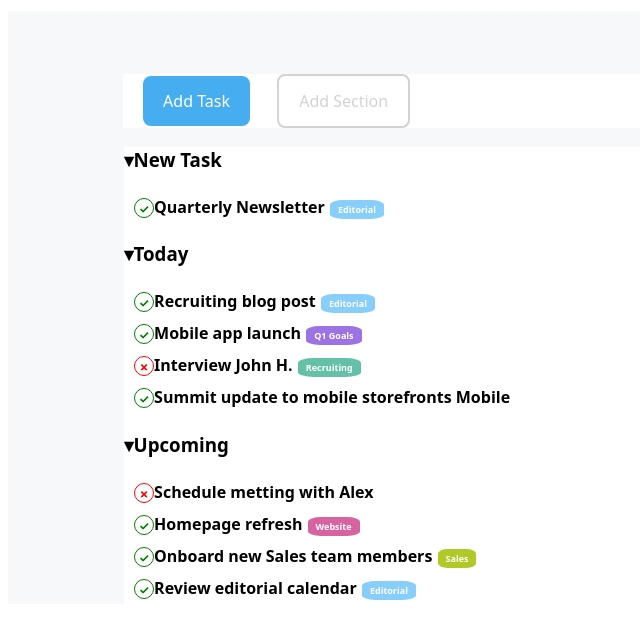
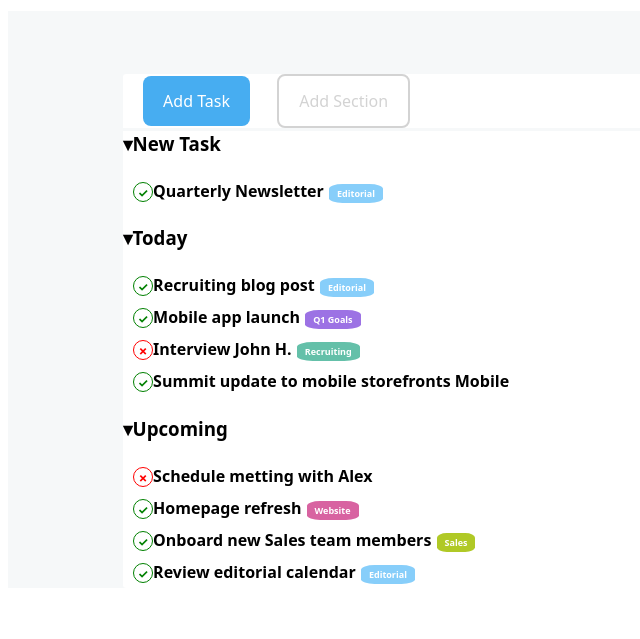
Before and after one commit to Lucaponz91/html-css-toboolist, a plain HTML site: page index.html in a window 1280 px wide. Shown: the part 65-704 px from the top of the page, without its empty margins (0-640 px from the left). Drawn offline with Linux system fonts and the light colour scheme.

Commit message:
bottom css mancante

```diff
--- a/css/style.css
+++ b/css/style.css
@@ -48,6 +48,7 @@ main {
 
 #buttons {
     background-color: white;
+    border-radius: 3px 3px 0px 0px;
     border-right: 0px;
     padding-left: 0px;
     margin-left: 14px;
@@ -64,7 +65,9 @@ li {
 
 #liste {
     background-color: white;
-    margin: 15px;
+    margin-left: 14px;
+    margin-top: -16px;
+    border-radius: 0px 0px 3px 3px;
 }
 
 .done {
```
